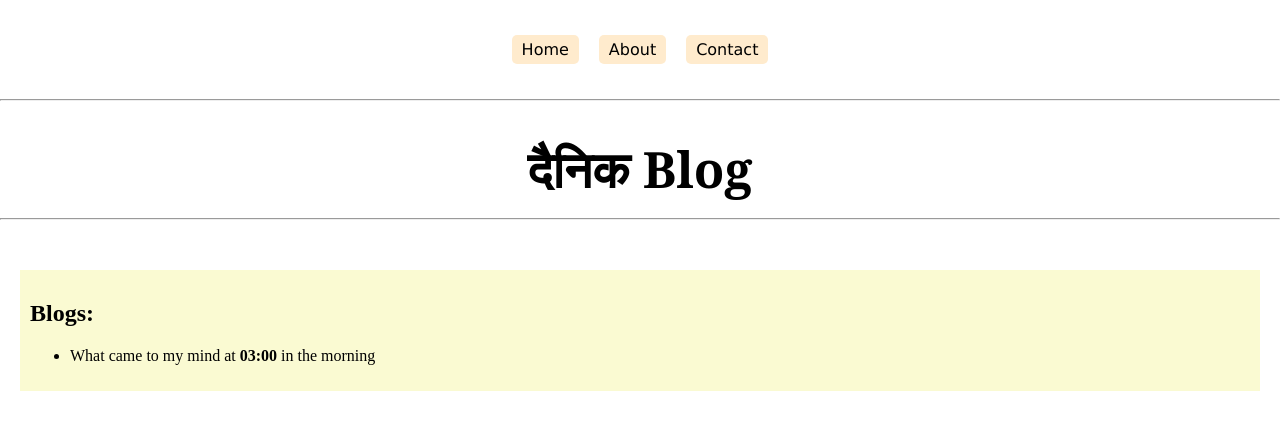
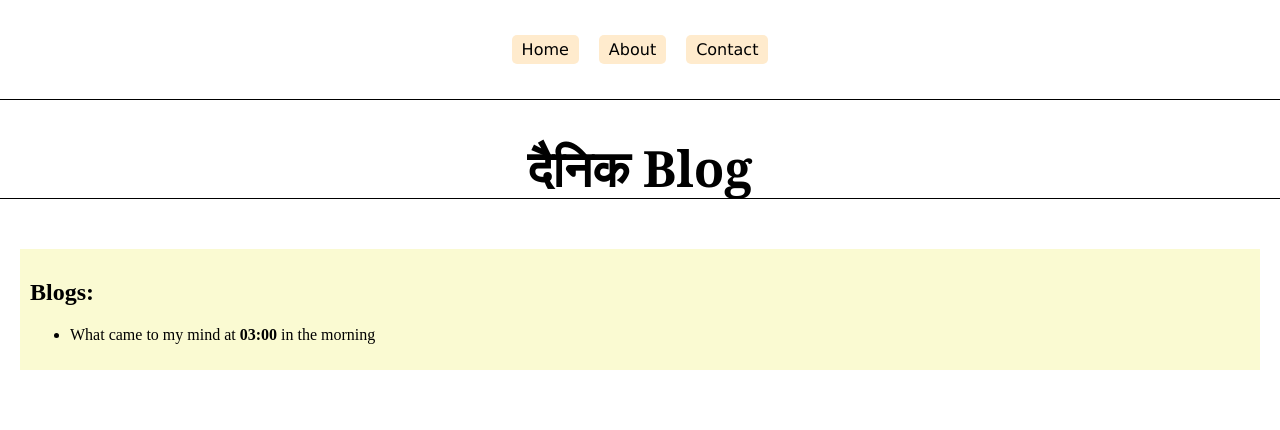
Before and after one commit to 0equalCodeYRG109/dainik_blog, a plain HTML site: page index.html in a window 1280 px wide. Drawn offline with Linux system fonts and the light colour scheme.

Commit message:
Remove hr tag insted give border to parent div of h1

```diff
--- a/index.html
+++ b/index.html
@@ -21,9 +21,7 @@
     </header>
     <main>
         <div>
-            <hr>
             <h1 class="mainTitle"><span lang="hi">दैनिक</span> Blog </h1>
-            <hr>
         </div>
         <div class="blogs">
             <h2>Blogs:</h2>
--- a/styles/styles.css
+++ b/styles/styles.css
@@ -34,13 +34,19 @@ header nav ul li a:hover{
     color: white;
     background-color:royalblue;
 }
-
-main div:first-child h1{
-    height: 50px;
-    text-align: center;
-    font-family:Cambria, Cochin, Georgia, Times, 'Times New Roman', serif;
-}
-
 main div:first-child .mainTitle{
     font-size: 50px;
 }
+main div:first-child{
+    height: 100px;
+    box-sizing: border-box;
+    border-top: 1px solid black;
+    border-bottom: 1px solid black;
+
+}
+
+main div:first-child h1 {
+    font-family:Cambria, Cochin, Georgia, Times, 'Times New Roman', serif;
+    box-sizing: border-box;
+    text-align: center;
+}
```
Also changed, not shown: about.html (+0 -2 lines), contact.html (+0 -2 lines).
